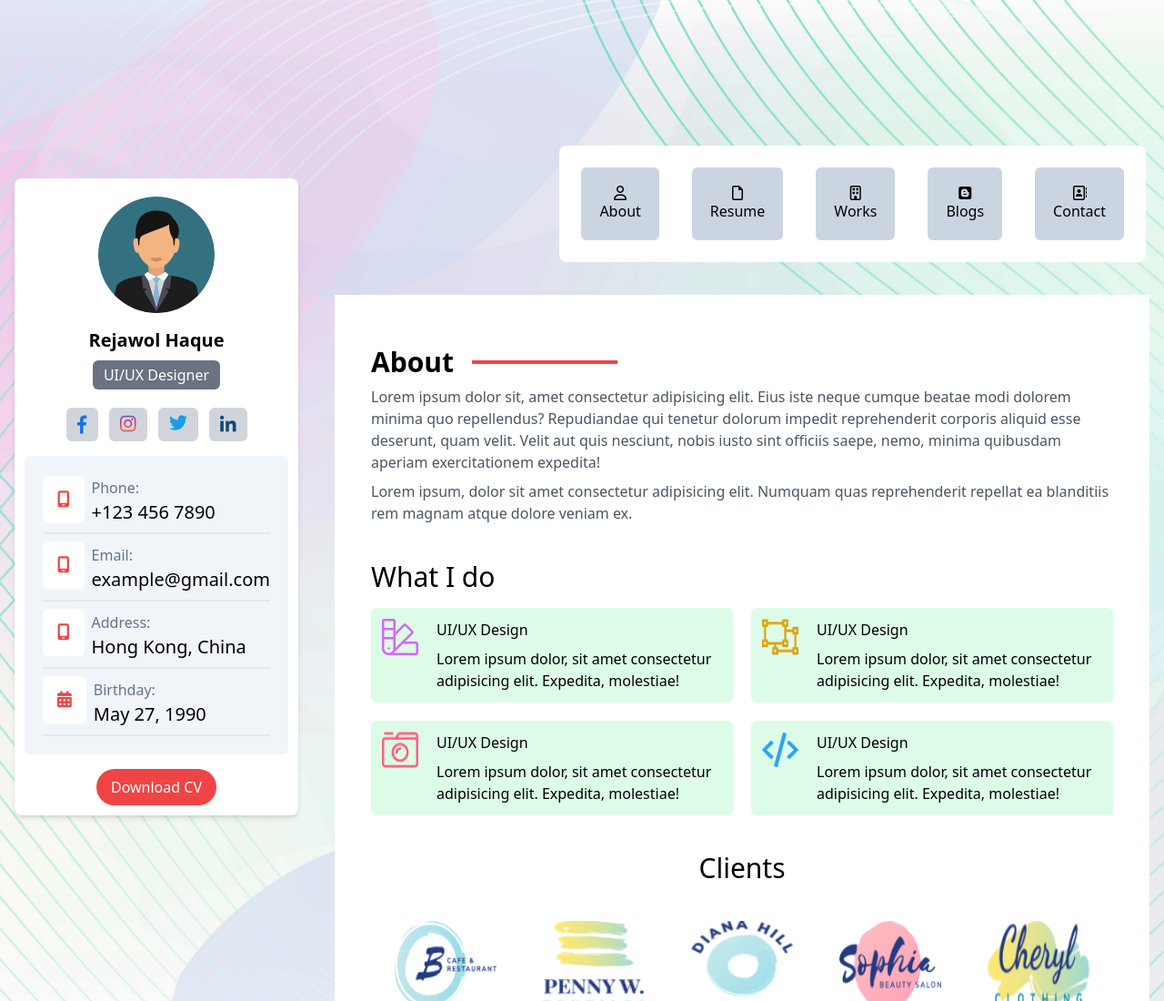
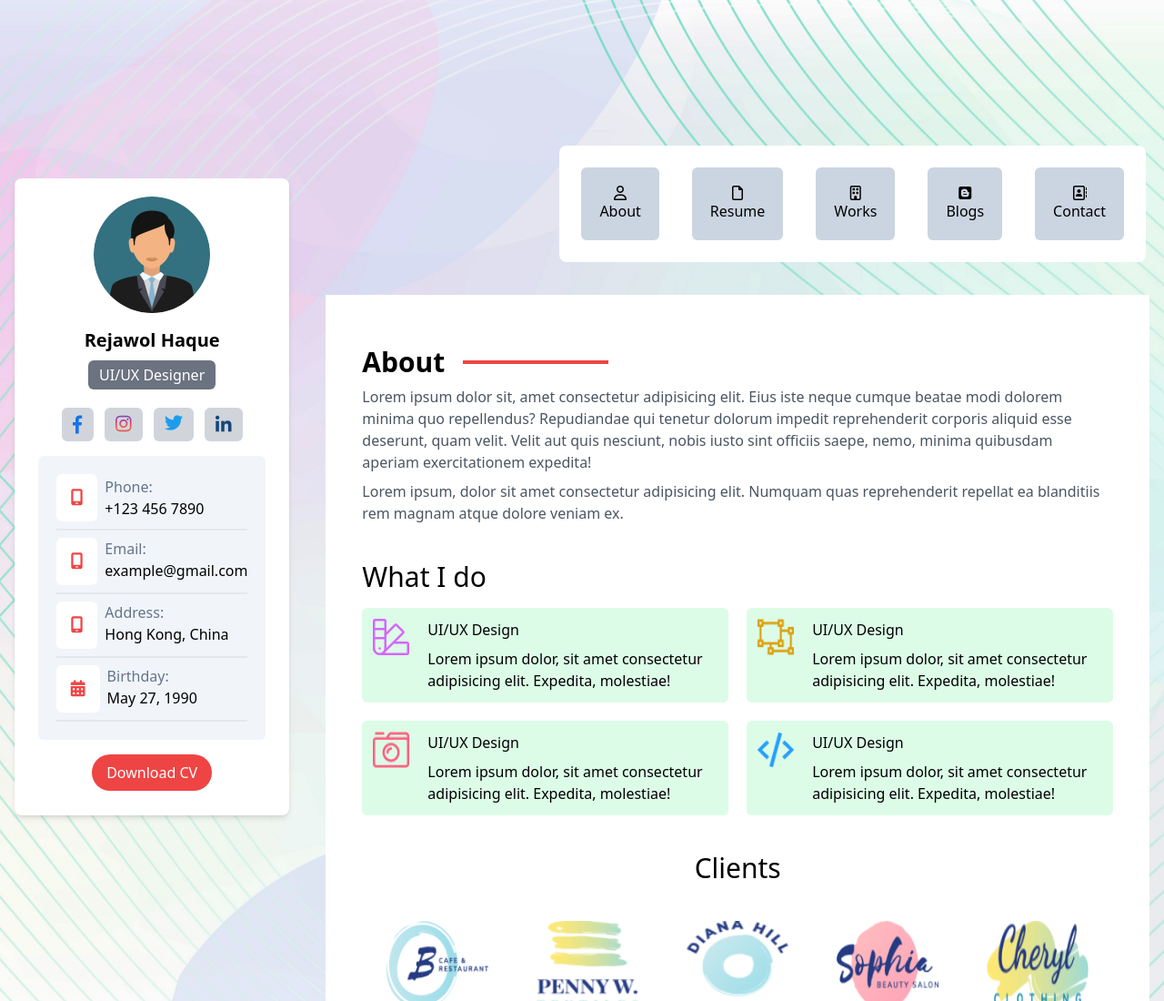
Before and after one commit to Umme-Nahida/personal-portfolio, a plain HTML site: page index.html in a window 1280 px wide. Shown: the top 1100 px of the page at 91% size. Drawn offline with nearby package versions, Linux system fonts and the light colour scheme.

Commit message:
added something

```diff
--- a/index.html
+++ b/index.html
@@ -86,21 +86,21 @@
         <div class="mt-4 space-y-2 bg-slate-100 p-5 rounded-md">
           <div class="flex items-center gap-x-2 border-b-2 pb-2">
             <i class="fa-solid text-lg bg-white text-red-500 py-3 px-4 rounded-md fa-mobile-screen"></i>
-            <p class="text-black text-xl "><span class="text-base text-slate-500">Phone: </span> <br> +123 456 7890</p>
+            <p class="text-black text-base "><span class="text-base text-slate-500">Phone: </span> <br> +123 456 7890</p>
           </div>
           <div class="flex items-start gap-x-2 border-b-2 pb-2">
             <i class="fa-solid text-lg bg-white text-red-500 py-3 px-4 rounded-md fa-mobile-screen""></i>
-            <p class=" text-black text-xl "><span class=" text-base text-slate-500">Email: </span> <br>
+            <p class=" text-black text-base "><span class=" text-base text-slate-500">Email: </span> <br>
               example@gmail.com</p>
           </div>
           <div class="flex items-start gap-x-2 border-b-2 pb-2">
             <i class="fa-solid text-lg bg-white text-red-500 py-3 px-4 rounded-md fa-mobile-screen""></i>
-            <p class=" text-black text-xl "><span class=" text-base text-slate-500">Address:</span> <br> Hong Kong,
+            <p class=" text-black text-base "><span class=" text-base text-slate-500">Address:</span> <br> Hong Kong,
               China</p>
           </div>
           <div class="flex items-start gap-x-2 border-b-2 pb-2">
             <i class="fa-solid fa-calendar-days text-lg bg-white text-red-500 py-3 px-4 rounded-md"></i>
-            <p class="text-black text-xl "><span class="text-base text-slate-500">Birthday:</span> <br> May 27, 1990</p>
+            <p class="text-black text-base "><span class="text-base text-slate-500">Birthday:</span> <br> May 27, 1990</p>
           </div>
 
         </div>
```
